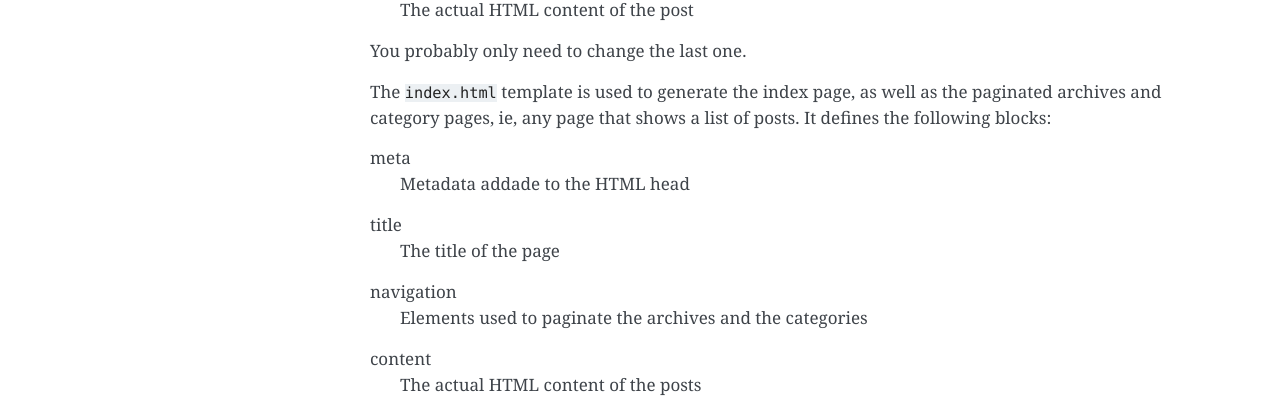
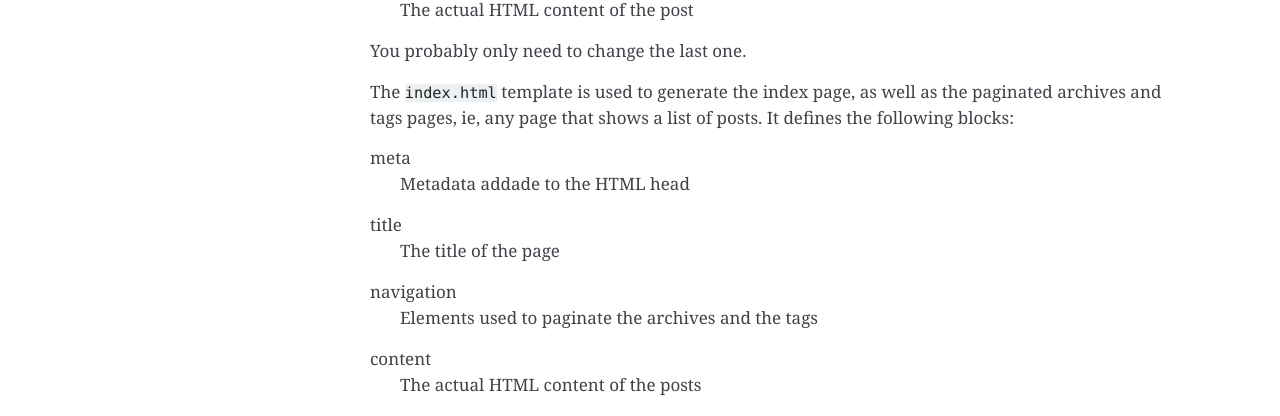
Before and after one commit to betodealmeida/nefelibata, a Sphinx documentation site: the page built from docs/customization.rst, in a window 1280 px wide. Shown: the part 559-975 px from the top of the page. Built offline with Sphinx 7.4.7, drawn with Linux system fonts in a browser that asks for light colours.

Commit message:
Update docs

```diff
--- a/README.rst
+++ b/README.rst
@@ -104,7 +104,7 @@ The second part defines which parts of your weblog will be built. Unless you kno
     builders:
       - post
       - index
-      - categories
+      - tags
       - atom
 
 Assistants
@@ -266,7 +266,7 @@ You'll notice that the ``index.mkd`` file has headers and a body. The file itsel
 
 - ``subject``: this is the title of your post.
 - ``summary``: this is a one-line summary of your post.
-- ``keywords``: a comma-separated list of keywords/tags/categories.
+- ``keywords``: a comma-separated list of keywords/tags/tags.
 
 Additionally, once the post is published a ``date`` header will be added. If the post is announced to Twitter/Mastodon/etc. a corresponding header (eg, ``mastodon-url``) will also be added.
 
@@ -281,7 +281,7 @@ To build your weblog, simply run:
 
     $ nb build
 
-This will convert the Markdown files to HTML and build the weblog, with pages for archives and categories as well. Later, once posts have been announced to social networks, this command will also collect replies and store them locally.
+This will convert the Markdown files to HTML and build the weblog, with pages for archives and tags as well. Later, once posts have been announced to social networks, this command will also collect replies and store them locally.
 
 Previewing the weblog
 ---------------------
--- a/docs/configuration.rst
+++ b/docs/configuration.rst
@@ -38,7 +38,7 @@ The second part defines which parts of your weblog will be built. Unless you kno
     builders:
       - post
       - index
-      - categories
+      - tags
       - atom
 
 Assistants
--- a/docs/customization.rst
+++ b/docs/customization.rst
@@ -18,14 +18,14 @@ content
 
 You probably only need to change the last one.
 
-The ``index.html`` template is used to generate the index page, as well as the paginated archives and category pages, ie, any page that shows a list of posts. It defines the following blocks:
+The ``index.html`` template is used to generate the index page, as well as the paginated archives and tags pages, ie, any page that shows a list of posts. It defines the following blocks:
 
 meta
     Metadata addade to the HTML head
 title
     The title of the page
 navigation
-    Elements used to paginate the archives and the categories
+    Elements used to paginate the archives and the tags
 content
     The actual HTML content of the posts
 
--- a/docs/development.rst
+++ b/docs/development.rst
@@ -6,7 +6,7 @@ Nefelibata is written in Python 3.8, and has been tested with Python 3.7 as well
 There are 4 types of plugins:
 
 builders
-    Builders are used to generate HTML from the Markdown files. They generate the index page, categories, archives and Atom feed.
+    Builders are used to generate HTML from the Markdown files. They generate the index page, tags, archives and Atom feed.
 assistants
     Assistants are HTML post-processors, and run on the HTML generated by builders. They mirror images locally, save external links on the `Wayback Machine <https://archive.org/web/>`_, and more.
 publishers
--- a/docs/usage.rst
+++ b/docs/usage.rst
@@ -28,7 +28,7 @@ You'll notice that the ``index.mkd`` file has headers and a body. The file itsel
 
 - ``subject``: this is the title of your post.
 - ``summary``: this is a one-line summary of your post.
-- ``keywords``: a comma-separated list of keywords/tags/categories.
+- ``keywords``: a comma-separated list of keywords for tags.
 
 Additionally, once the post is published a ``date`` header will be added. If the post is announced to Twitter/Mastodon/etc. a corresponding header (eg, ``mastodon-url``) will also be added.
 
@@ -43,7 +43,7 @@ To build your weblog, simply run:
 
     $ nb build
 
-This will convert the Markdown files to HTML and build the weblog, with pages for archives and categories as well. Later, once posts have been announced to social networks, this command will also collect replies and store them locally.
+This will convert the Markdown files to HTML and build the weblog, with pages for archives and tags as well. Later, once posts have been announced to social networks, this command will also collect replies and store them locally.
 
 Previewing the weblog
 ---------------------
```
